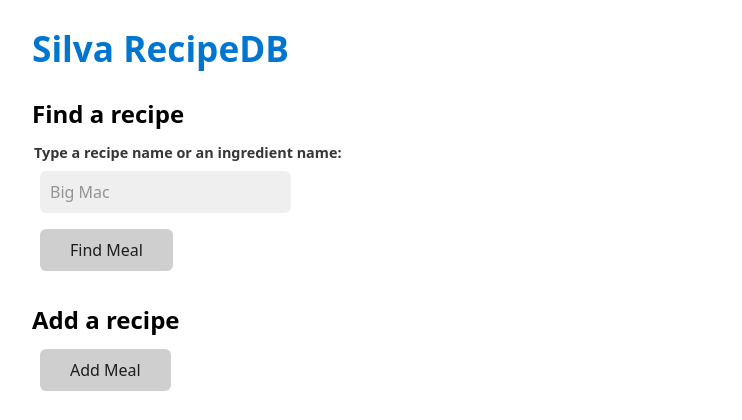
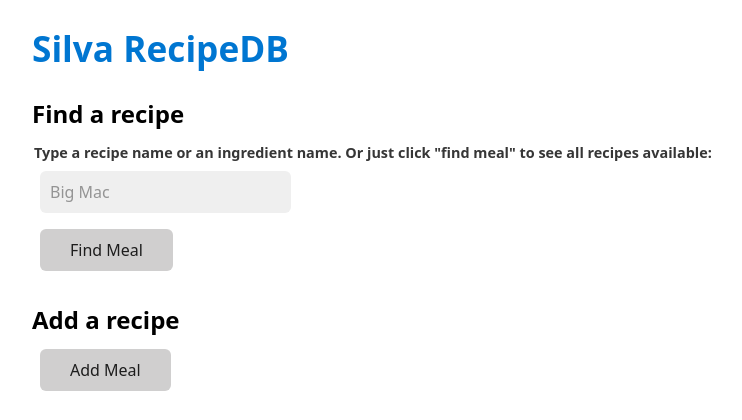
Before and after one commit to Webdeveloperintraining/recipe-database-sqlite, a Flask app: page / in a window 1280 px wide. Shown: the top 420 px of the page, without its empty margins (208-950 px from the left). Run offline with Flask 3, Linux system fonts and the light colour scheme.

Commit message:
HTML changes

```diff
--- a/templates/edit.html
+++ b/templates/edit.html
@@ -33,9 +33,6 @@
         {% endfor %}
     </fieldset>
 
-    <label for="modified_date">Modified Date</label>
-    <input type="text" name="modified_date" id="modified_date" value="{{recipe_elements[3]}}">
-
     <input type="hidden" name="ingredients" id="ingredients">
     <input type="hidden" name="amounts" id="amounts">
 
--- a/templates/index.html
+++ b/templates/index.html
@@ -22,7 +22,7 @@ label,button {
 
 <h2>Find a recipe</h2>
 <form action="/recipes" method="get" class="search-bar">
-    <legend> Type a recipe name or an ingredient name: </legend>
+    <legend> Type a recipe name or an ingredient name. Or just click "find  meal" to see all recipes available:</legend>
     <input type="search" name="term" placeholder ="Big Mac">
     <button type="submit">Find Meal</button>
 </form>
```
